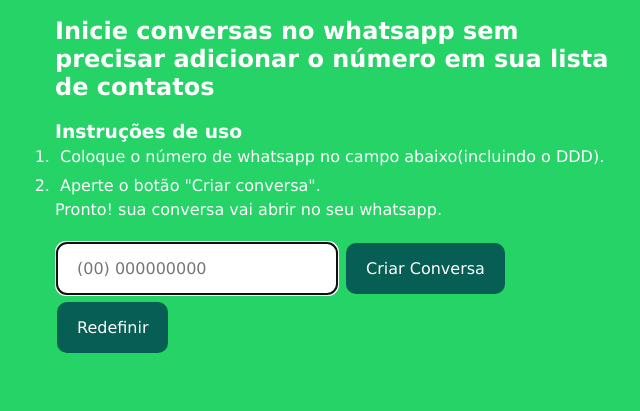
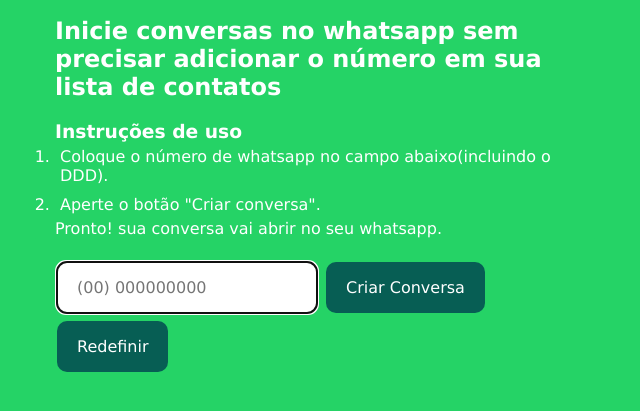
Before and after one commit to edercirino/edercirino.github.io, a plain HTML site: page index.html in a window 1280 px wide. Shown: the part 61-472 px from the top of the page, without its empty margins (325-965 px from the left). Drawn offline with Linux system fonts and the light colour scheme.

Commit message:
Ajuste no padding

```diff
--- a/style.css
+++ b/style.css
@@ -1,6 +1,6 @@
 *{
     box-sizing: border-box;
-    padding-left: 10px;
+    padding: 0px 10px 0px 10px;
     font-family: "Lucida Sans", sans-serif;
     max-width: 600px;
     margin: auto;
```
